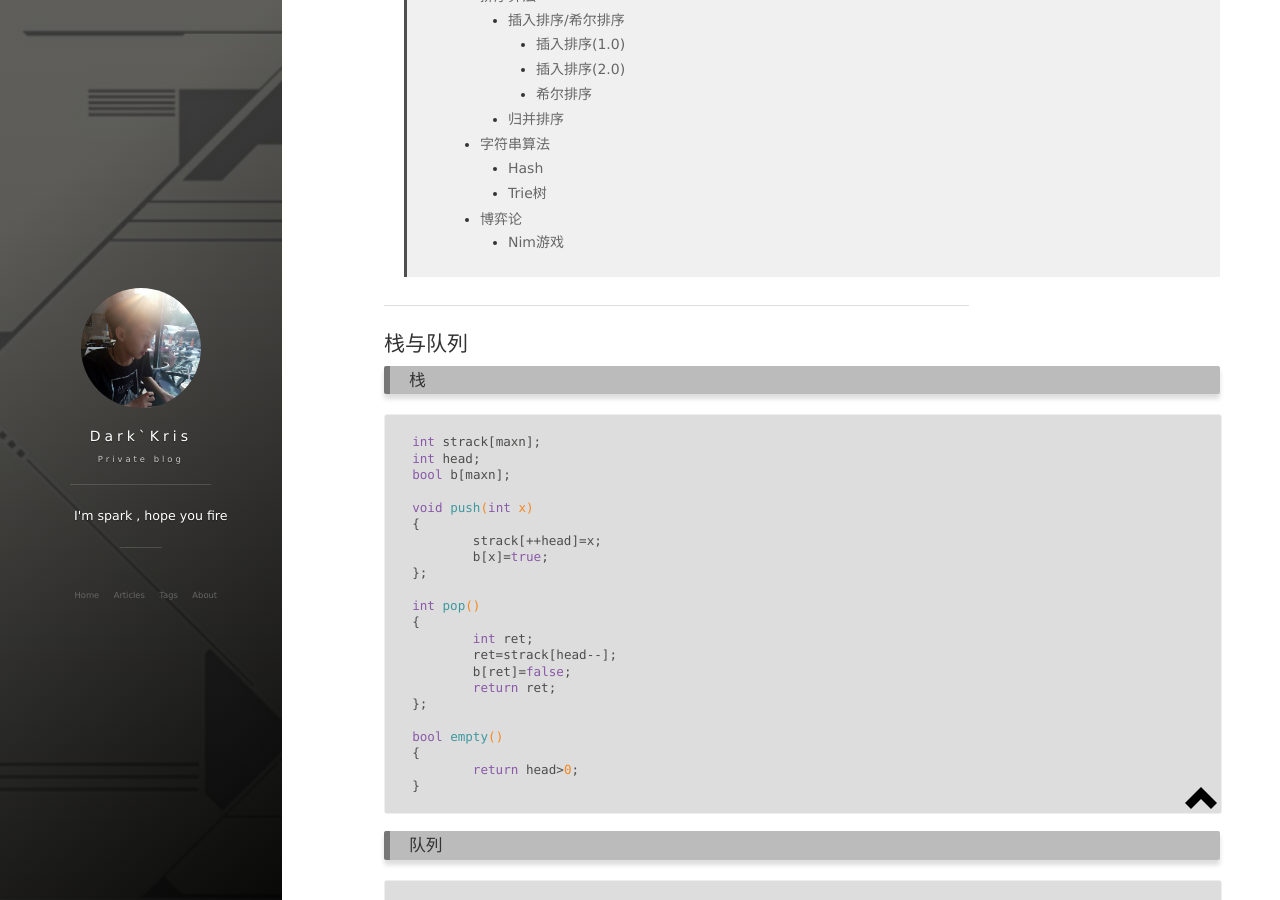
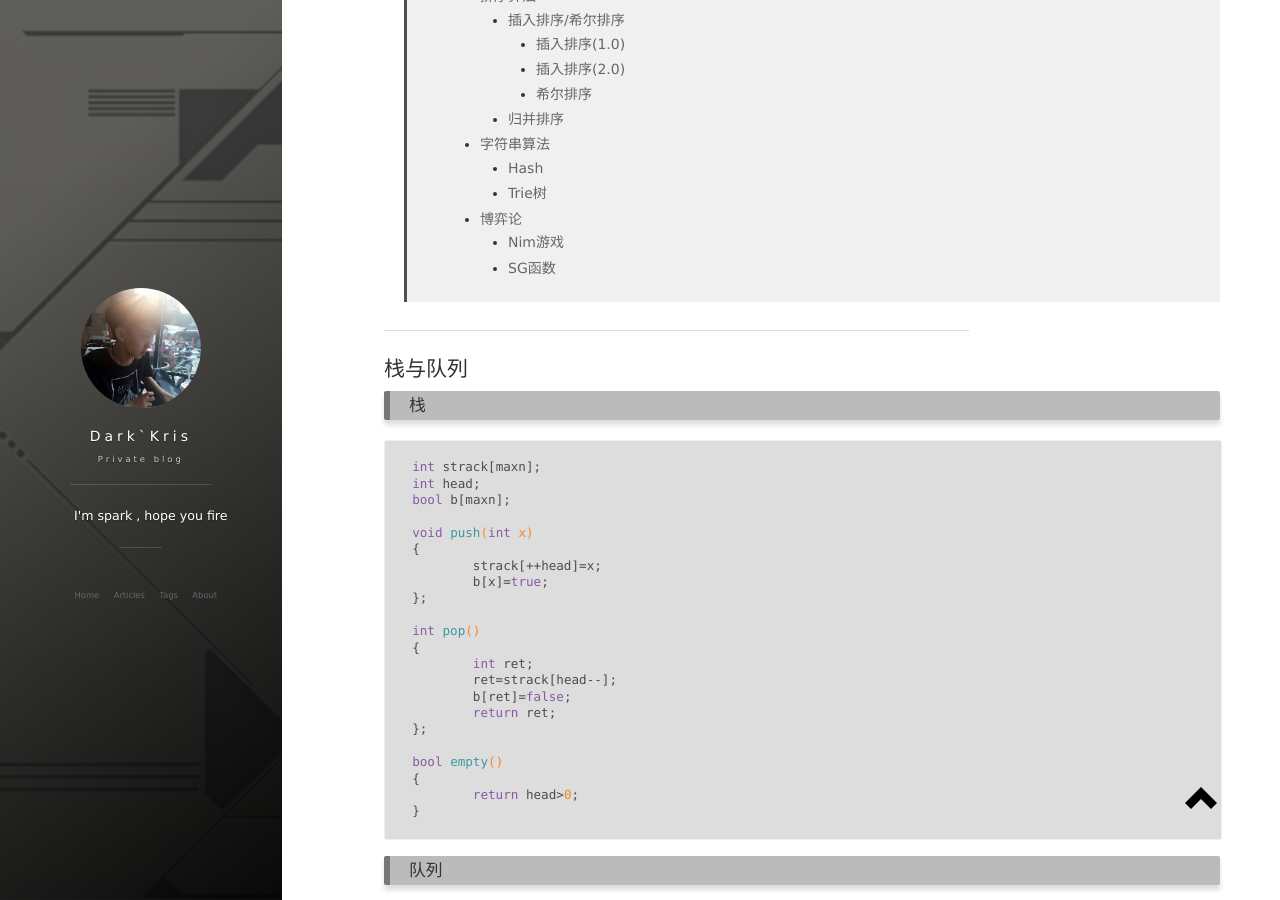
Before and after one commit to DeAntiWang/deantiwang.github.io, a Jekyll site: the page built from _posts/2018-03-31-C++算法及数据结构模板.md, in a window 1280 px wide and 900 px high, scrolled down 2975 px. Built offline with Jekyll 4.4.1, drawn with Linux system fonts in a browser that asks for light colours; nearby versions of some CDN libraries; formulas are drawn with MathJax 3; comment, search, counter and statistics services are not loaded.

Commit message:
更新文章内容

```diff
--- a/_posts/2018-03-31-C++算法及数据结构模板.md
+++ b/_posts/2018-03-31-C++算法及数据结构模板.md
@@ -129,6 +129,7 @@ tag: 算法及数据结构
 > 		* [Trie树](#trie树)
 > 	* [博弈论](#博弈论)
 > 		* [Nim游戏](#nim游戏)
+> 		* [SG函数](#sg函数)
 
 ***
 
```
